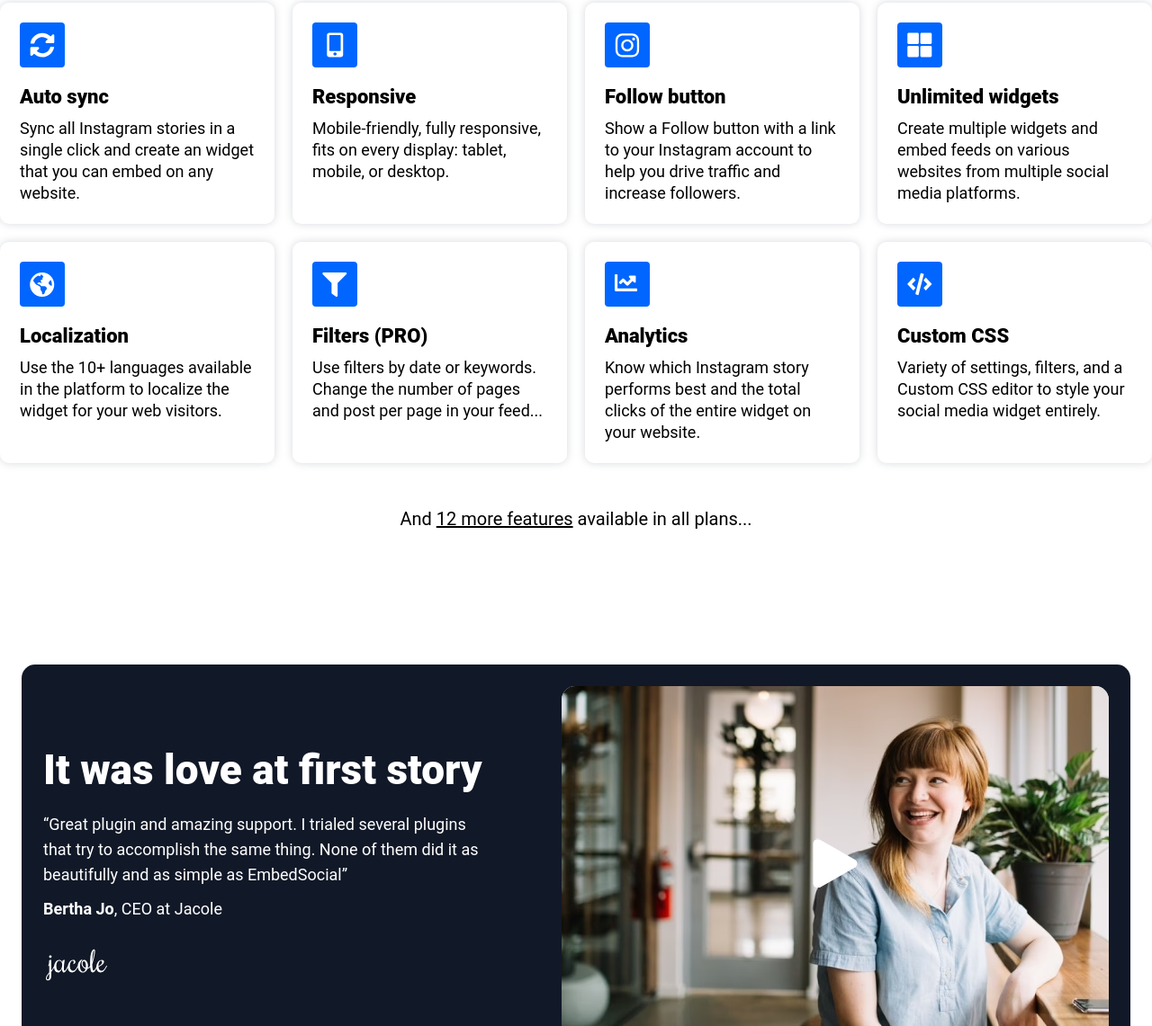
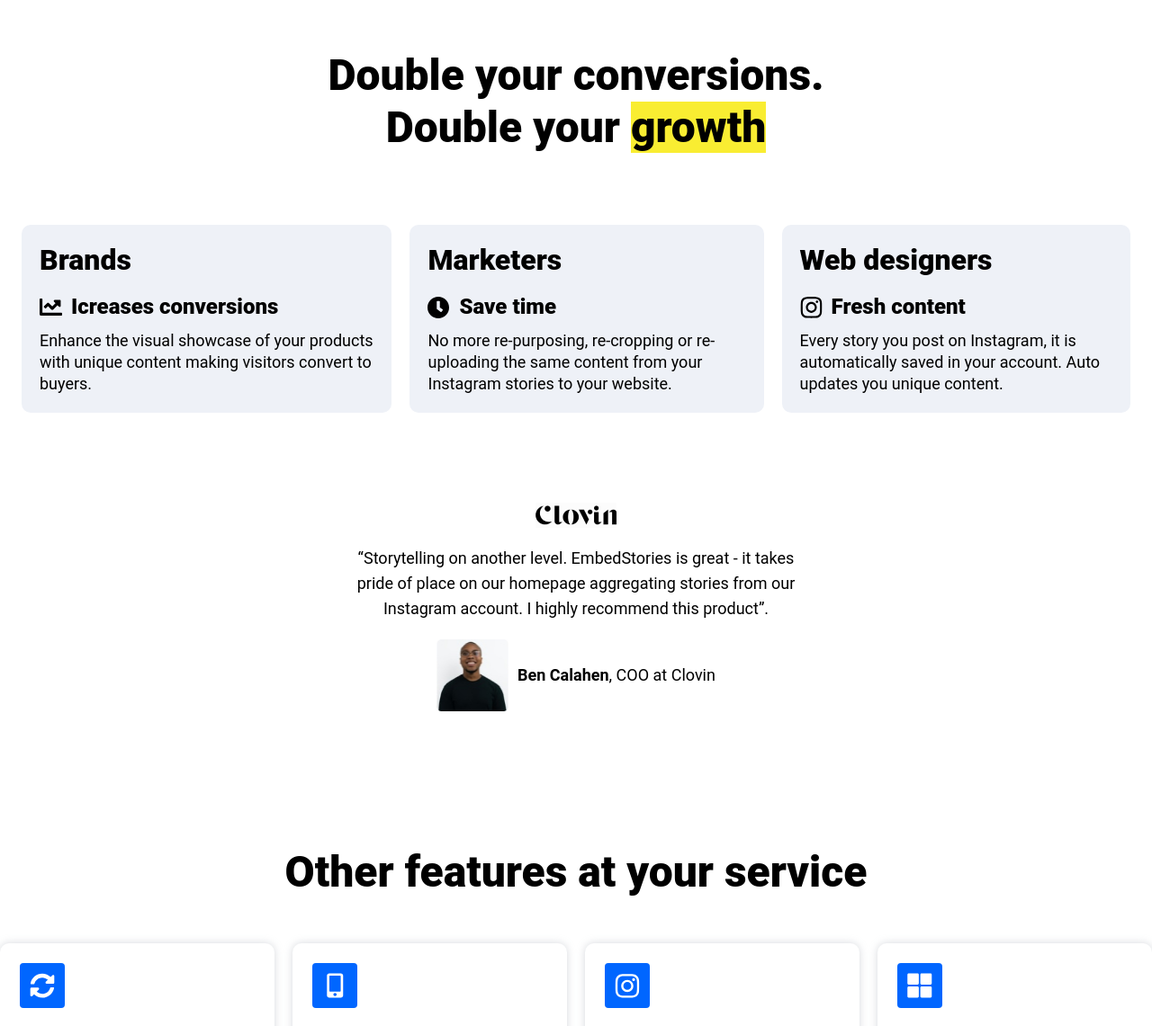
Before and after one commit to OleksiiDvornik/embedsocial-landing, a website: page app/html/index.html in a window 1280 px wide. Shown: the part 2495-3636 px from the top of the page at 90% size. Drawn offline with nearby package versions, Linux system fonts and the light colour scheme; files that its build step writes are made by us from their sources; files whose address does not match are found by name.

Commit message:
Benefits section completed

```diff
--- a/app/html/index.html
+++ b/app/html/index.html
@@ -19,8 +19,8 @@
     <main>
       @@include('./parts/widgets.html')
       @@include('./parts/platforms.html')
-      <!-- @@include('./parts/benefits.html')
-      @@include('./parts/templates.html')
+      @@include('./parts/benefits.html')
+      <!-- @@include('./parts/templates.html')
       @@include('./parts/features.html')
       @@include('./parts/social-proof.html')
       @@include('./parts/pricing.html')
--- a/app/html/parts/benefits.html
+++ b/app/html/parts/benefits.html
@@ -1,7 +1,8 @@
 <section class="benefits">
-  <blockquote class="container benefits__container">
+  <div class="container">
+    <div class="benefits__wrapper">
       <h2 class="title benefits__title">
-      Double your conversions.<br>Double your <span>growth</span>
+        Double your conversions.<br>Double your <mark>growth</mark>
       </h2>
       <ul class="benefits__list">
         <li class="benefits__item">
@@ -12,7 +13,7 @@
             </svg>
             Icreases conversions
           </p>
-        <p class="benefits__item-desc">
+          <p class="benefits__item-description">
             Enhance the visual showcase of your products with unique content making visitors convert to buyers.
           </p>
         </li>
@@ -24,7 +25,7 @@
             </svg>
             Save time
           </p>
-        <p class="benefits__item-desc">
+          <p class="benefits__item-description">
             No more re-purposing, re-cropping or re-uploading the same content from your Instagram stories to your website.
           </p>
         </li>
@@ -36,7 +37,7 @@
             </svg>
             Fresh content
             </p>
-        <p class="benefits__item-desc">
+          <p class="benefits__item-description">
             Every story you post on Instagram, it is automatically saved in your account. Auto updates you unique content.
           </p>
         </li>
@@ -46,10 +47,11 @@
         <p class="benefits__feedback-text">
           “Storytelling on another level. EmbedStories is great - it takes pride of place on our homepage aggregating stories from our Instagram account. I highly recommend this product”.
         </p>
-      <footer class="benefits__feedback-info">
+        <div class="benefits__feedback-info">
           <img class="benefits__feedback-info-img" src="./img/partners/avatars/ben-calahen.jpg" alt="Client avatar">
           <cite class="benefits__feedback-info-name"><b>Ben Calahen</b>, COO at Clovin</cite>
-      </footer>
+        </div>
       </blockquote>
     </div>
+  </div>
 </section>
--- a/app/scss/blocks/_benefits.scss
+++ b/app/scss/blocks/_benefits.scss
@@ -1,44 +1,38 @@
 .benefits {
-  padding: 150px 0;
-
-  &__container {
-    display: flex;
-    flex-direction: column;
-    align-items: center;
-  }
+  padding: 75px 0;
 
   &__title {
     text-align: center;
-    margin-bottom: 80px;
+    margin-bottom: 50px;
   }
 
   &__list {
-    width: 100%;
     display: grid;
-    grid-template-columns: repeat(3, 1fr);
-    grid-template-rows: auto;
+    grid-template-columns: auto;
     gap: 20px;
+    justify-content: center;
     list-style: none;
-    margin-bottom: 100px;
+    margin-bottom: 50px;
   }
 
   &__item {
+    max-width: 420px;
     border-radius: 10px;
     background-color: $bg-light;
     padding: 20px;
 
     &-title {
       font-weight: 900;
-      font-size: 32px;
+      font-size: 2rem;
       line-height: 38px;
-      margin-bottom: 30px;
+      margin-bottom: 20px;
     }
 
     &-subtitle {
       display: flex;
       align-items: center;
       font-weight: 900;
-      font-size: 24px;
+      font-size: 1.5rem;
       line-height: 27px;
       margin-bottom: 12px;
 
@@ -50,18 +44,18 @@
       }
     }
 
-    &-desc {
+    &-description {
       font-size: 18px;
       line-height: 24px;
     }
   }
 
   &__feedback {
-    max-width: 500px;
-    display: flex;
-    flex-direction: column;
-    align-items: center;
-    margin: 0 auto;
+  max-width: 500px;
+  display: flex;
+  flex-direction: column;
+  align-items: center;
+  margin: 0 auto;
 
     &-logo {
       display: block;
@@ -78,13 +72,14 @@
 
     &-info {
       display: flex;
+      flex-direction: column;
       align-items: center;
 
       &-img {
         display: block;
         width: 80px;
         height: 80px;
-        margin-right: 10px;
+        margin-bottom: 10px;
       }
 
       &-name {
@@ -96,22 +91,48 @@
   }
 }
 
-@media (max-width: $brp-xl) {
+@media(min-width: $brp-sm) {
   .benefits {
 
-    &__list {
-      grid-template-columns: 1fr 1fr;
-      justify-content: center;
+    &__feedback {
+
+      &-info {
+        flex-direction: row;
+
+        &-img {
+          margin-right: 10px;
+          margin-bottom: 0;
+        }
+      }
     }
   }
 }
 
-@media (max-width: $brp-md) {
+@media(min-width: $brp-md) {
   .benefits {
-    padding: 100px 0;
 
     &__list {
-      grid-template-columns: 1fr;
+      grid-template-columns: repeat(2, auto);
+
+    }
+
+    &__item {
+      margin: 0;
     }
   }
 }
+
+@media(min-width: $brp-xl) {
+  .benefits {
+    padding: 150px 0;
+
+    &__title {
+      margin-bottom: 80px;
+    }
+
+    &__list {
+      grid-template-columns: repeat(3, auto);
+      margin-bottom: 100px;
+    }
+  }
+}
--- a/app/scss/blocks/_header.scss
+++ b/app/scss/blocks/_header.scss
@@ -1,7 +1,7 @@
 .header {
   display: flex;
   flex-direction: column;
-  min-height: 100vh;
+
   background: $bg-gradient;
 
   &__navbar {
@@ -88,6 +88,7 @@
 @media(min-width: $brp-lg) {
 
   .header {
+    min-height: 100vh;
 
     &__cta {
 
--- a/app/scss/blocks/_platforms.scss
+++ b/app/scss/blocks/_platforms.scss
@@ -3,7 +3,7 @@
   padding: 50px 0 75px 0;
 
   &__title {
-    margin: 0 auto 20px auto;
+    margin: 0 auto 30px auto;
     text-align: center;
   }
 
--- a/app/scss/blocks/_widgets.scss
+++ b/app/scss/blocks/_widgets.scss
@@ -44,7 +44,7 @@
     font-weight: 500;
     color: $text-muted;
     cursor: pointer;
-    scroll-snap-align: start;
+    scroll-snap-align: center;
 
     svg {
       display: block;
```
Also changed, not shown: app/index.html (+58 -0 lines), app/css/index.css, 1 other file. Lines whose indentation alone changed are shown as unchanged.
